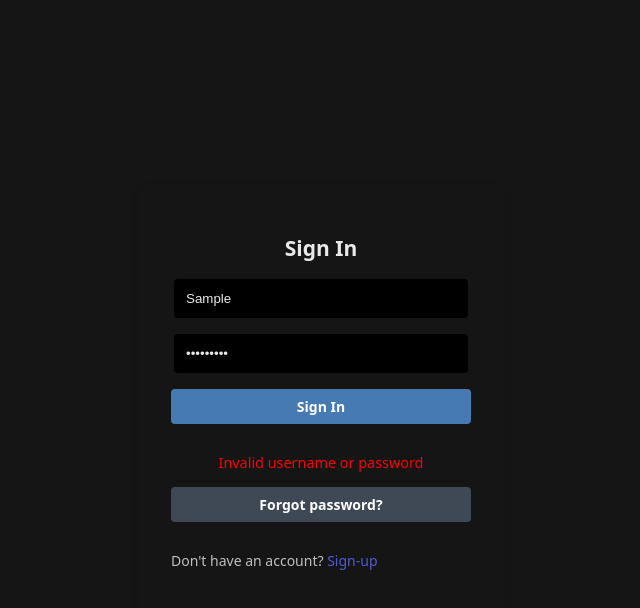
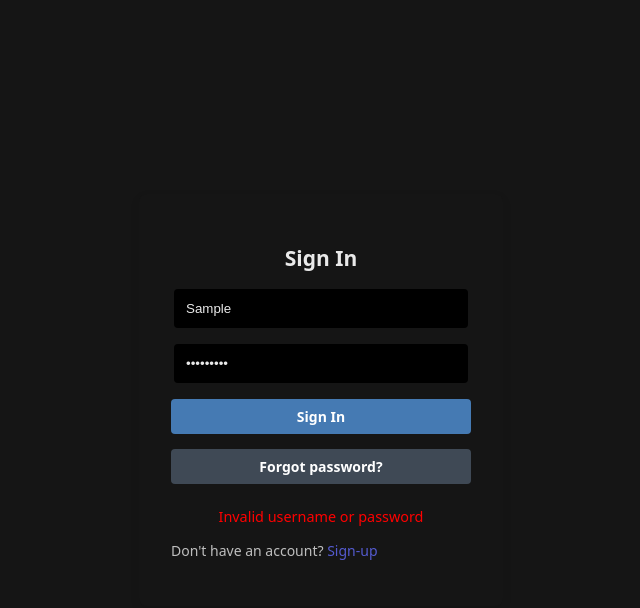
Before and after one commit to SemMTM/sems-financial-tracker, a React (Vite) app: page /signin in a window 1280 px wide. Both pictures are taken after typing "Sample", "Sample123" into the empty fields and a click on the button "Sign In". Shown: the top 608 px of the page, without its empty margins (319-959 px from the left). Built offline with nearby package versions, Linux system fonts and the light colour scheme; no server answers.

Commit message:
Refactor SignInForm: enhance accessibility and usability
- Added aria-live attribute to login error message for screen reader support
- Set autoComplete attributes on username and password fields to improve form usability and password manager compatibility

```diff
--- a/src/pages/auth/SignInForm.jsx
+++ b/src/pages/auth/SignInForm.jsx
@@ -38,6 +38,7 @@ export default function SignInForm() {
             placeholder="Username"
             value={username}
             onChange={(e) => setUsername(e.target.value)}
+            autoComplete="username"
             required
           />
 
@@ -46,14 +47,13 @@ export default function SignInForm() {
             placeholder="Password"
             value={password}
             onChange={(e) => setPassword(e.target.value)}
+            autoComplete="current-password"
             required
           />
 
           <button type="submit" disabled={loading}>
             {loading ? 'Signing in...' : 'Sign In'}
           </button>
-
-          {error && <p className="error">{error}</p>}
         </form>
 
         <Link to="/passwordreset">
@@ -62,6 +62,11 @@ export default function SignInForm() {
           </button>
         </Link>
 
+        {error &&
+          <p className="error" aria-live="polite" style={{ color: 'red', marginTop: '0.5rem' }}>
+            {error}
+          </p>}
+
         <p className={styles.altlink}>Don't have an account?
           <Link to="/signup"> Sign-up</Link>
         </p>
```
